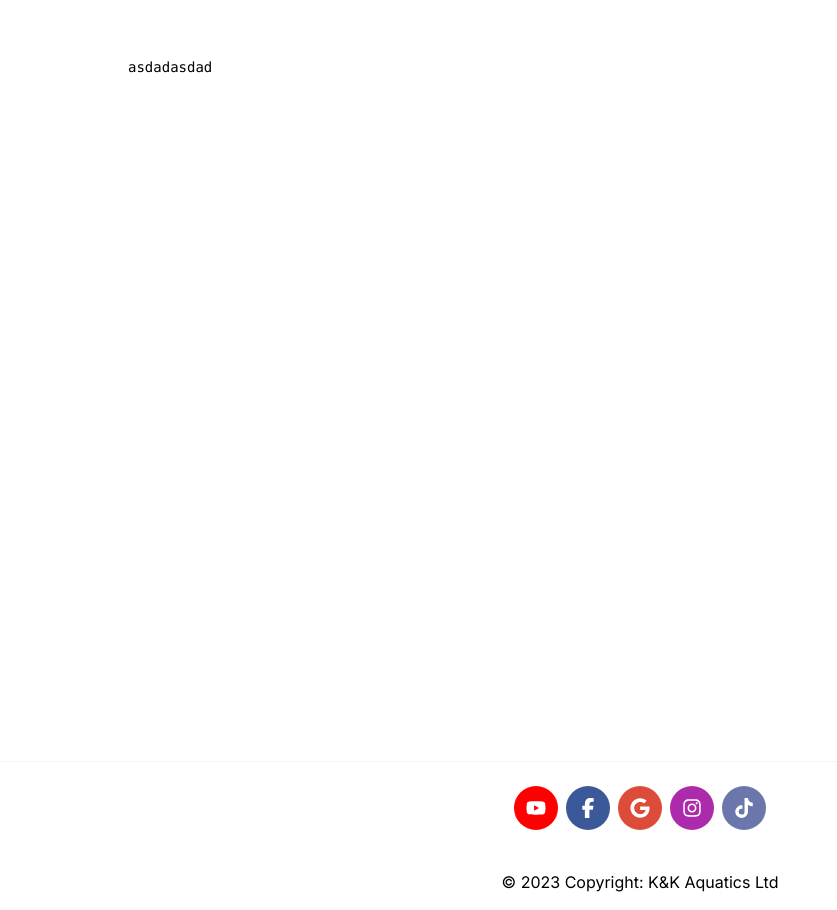
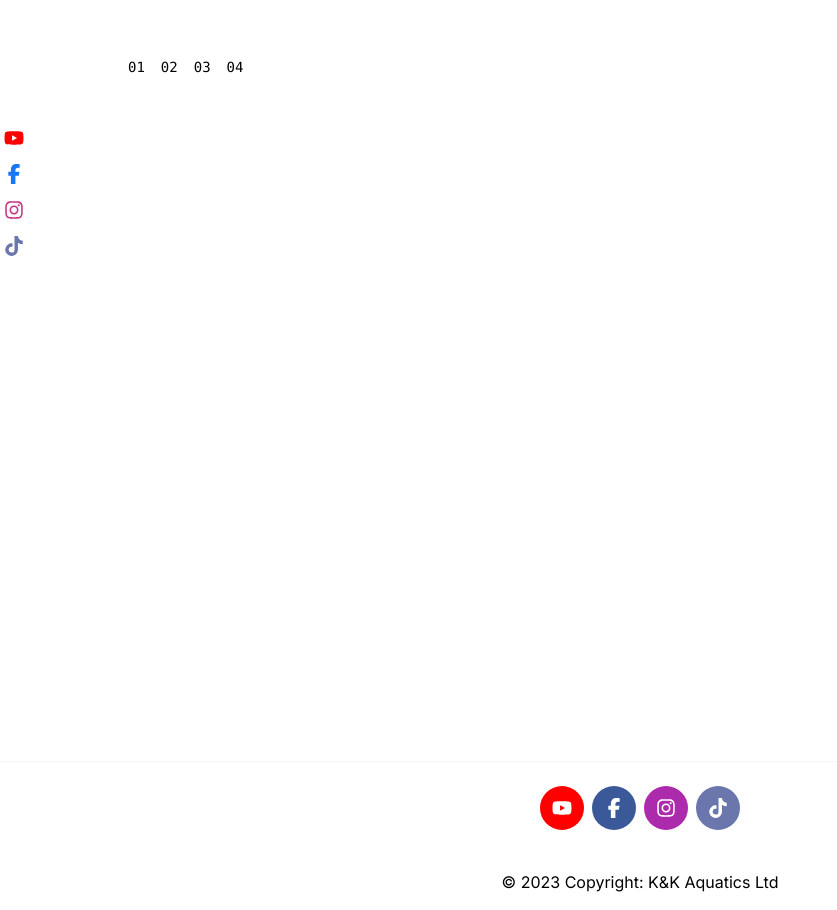
Before and after one commit to RaquelSousa/kkaquatics, a Next.js app: page / in a window 1280 px wide. Shown: the part 160-1070 px from the top of the page, without its empty margins (0-837 px from the left). Built offline with nearby package versions, Linux system fonts and the light colour scheme.

Commit message:
social media bar created

```diff
--- a/src/app/(sections)/services/page.tsx
+++ b/src/app/(sections)/services/page.tsx
@@ -1,7 +1,14 @@
 import React from "react";
 
 const Services = () => {
-  return <div>Services</div>;
+  return (
+    <div id="services" className="grid grid-cols-4 gap-4">
+      <div>01</div>
+      <div>02</div>
+      <div>03</div>
+      <div>04</div>
+    </div>
+  );
 };
 
 export default Services;
--- a/src/app/layout.tsx
+++ b/src/app/layout.tsx
@@ -4,6 +4,7 @@
 import { ThemeProvider } from "@/components/theme-provider/theme-provider";
 import Header from "@/components/header/header";
 import Footer from "@/components/footer.tsx/footer";
+import SocialMediaBar from "@/components/socialMediaBar/social-media-bar";
 
 const inter = Inter({ subsets: ["latin"] });
 
@@ -27,6 +28,7 @@
           disableTransitionOnChange
         >
           <Header />
+          <SocialMediaBar />
           {children}
           <Footer />
         </ThemeProvider>
--- a/src/app/page.tsx
+++ b/src/app/page.tsx
@@ -1,12 +1,11 @@
-import Header from "@/components/header/header";
-import { Input } from "@/components/ui/input";
+import Services from "./(sections)/services/page";
 
 export default function Home() {
   return (
     <div>
       <main className="flex min-h-screen flex-col items-center justify-between p-24">
         <div className="z-10 w-full max-w-5xl items-center justify-between font-mono text-sm lg:flex">
-          asdadasdad
+          <Services />
         </div>
       </main>
     </div>
--- a/src/components/footer.tsx/footer.tsx
+++ b/src/components/footer.tsx/footer.tsx
@@ -41,24 +41,6 @@
             </span>
           </a>
 
-          {/* google */}
-          <a
-            href="#!"
-            type="button"
-            className="rounded-full bg-[#dd4b39] p-3 uppercase leading-normal text-white shadow-dark-3 shadow-black/30 transition duration-150 ease-in-out hover:shadow-dark-1 focus:shadow-dark-1 focus:outline-none focus:ring-0 active:shadow-1"
-            data-twe-ripple-init
-            data-twe-ripple-color="light"
-          >
-            <span className="mx-auto [&>svg]:h-5 [&>svg]:w-5">
-              <svg
-                xmlns="http://www.w3.org/2000/svg"
-                fill="currentColor"
-                viewBox="0 0 488 512"
-              >
-                <path d="M488 261.8C488 403.3 391.1 504 248 504 110.8 504 0 393.2 0 256S110.8 8 248 8c66.8 0 123 24.5 166.3 64.9l-67.5 64.9C258.5 52.6 94.3 116.6 94.3 256c0 86.5 69.1 156.6 153.7 156.6 98.2 0 135-70.4 140.8-106.9H248v-85.3h236.1c2.3 12.7 3.9 24.9 3.9 41.4z" />
-              </svg>
-            </span>
-          </a>
           {/* instagram */}
           <a
             href="#!"
--- a/src/components/navigation/nav-menu.tsx
+++ b/src/components/navigation/nav-menu.tsx
@@ -13,7 +13,7 @@
       <NavigationMenu>
         <NavigationMenuList className="gap-6">
           <NavigationMenuItem>
-            <Link href="/services" legacyBehavior passHref>
+            <Link href="#services" legacyBehavior passHref>
               <NavigationMenuLink className="hover:text-primary">
                 Services
               </NavigationMenuLink>
--- /dev/null
+++ b/src/components/socialMediaBar/social-media-bar.tsx
@@ -0,0 +1,44 @@
+import React from "react";
+
+const SocialMediaBar = () => {
+  return (
+    <div className="h-auto w-8 fixed text-center top-[35vh] pl-1 pt-2 pb-2 bg-background">
+      <div className="gap-4 flex flex-col">
+        {/* youtube */}
+        <a href="#!" role="button">
+          <span className="[&>svg]:h-5 [&>svg]:w-5 [&>svg]:fill-[#ff0000]">
+            <svg xmlns="http://www.w3.org/2000/svg" viewBox="0 0 576 512">
+              <path d="M549.7 124.1c-6.3-23.7-24.8-42.3-48.3-48.6C458.8 64 288 64 288 64S117.2 64 74.6 75.5c-23.5 6.3-42 24.9-48.3 48.6-11.4 42.9-11.4 132.3-11.4 132.3s0 89.4 11.4 132.3c6.3 23.7 24.8 41.5 48.3 47.8C117.2 448 288 448 288 448s170.8 0 213.4-11.5c23.5-6.3 42-24.2 48.3-47.8 11.4-42.9 11.4-132.3 11.4-132.3s0-89.4-11.4-132.3zm-317.5 213.5V175.2l142.7 81.2-142.7 81.2z" />
+            </svg>
+          </span>
+        </a>
+        {/* facebook */}
+        <a href="#!" role="button">
+          <span className="[&>svg]:h-5 [&>svg]:w-5 [&>svg]:fill-[#1877f2]">
+            <svg xmlns="http://www.w3.org/2000/svg" viewBox="0 0 320 512">
+              <path d="M80 299.3V512H196V299.3h86.5l18-97.8H196V166.9c0-51.7 20.3-71.5 72.7-71.5c16.3 0 29.4 .4 37 1.2V7.9C291.4 4 256.4 0 236.2 0C129.3 0 80 50.5 80 159.4v42.1H14v97.8H80z" />
+            </svg>
+          </span>
+        </a>
+        {/* instagram */}
+        <a href="#!" role="button">
+          <span className="[&>svg]:h-5 [&>svg]:w-5 [&>svg]:fill-[#c13584]">
+            <svg xmlns="http://www.w3.org/2000/svg" viewBox="0 0 448 512">
+              <path d="M224.1 141c-63.6 0-114.9 51.3-114.9 114.9s51.3 114.9 114.9 114.9S339 319.5 339 255.9 287.7 141 224.1 141zm0 189.6c-41.1 0-74.7-33.5-74.7-74.7s33.5-74.7 74.7-74.7 74.7 33.5 74.7 74.7-33.6 74.7-74.7 74.7zm146.4-194.3c0 14.9-12 26.8-26.8 26.8-14.9 0-26.8-12-26.8-26.8s12-26.8 26.8-26.8 26.8 12 26.8 26.8zm76.1 27.2c-1.7-35.9-9.9-67.7-36.2-93.9-26.2-26.2-58-34.4-93.9-36.2-37-2.1-147.9-2.1-184.9 0-35.8 1.7-67.6 9.9-93.9 36.1s-34.4 58-36.2 93.9c-2.1 37-2.1 147.9 0 184.9 1.7 35.9 9.9 67.7 36.2 93.9s58 34.4 93.9 36.2c37 2.1 147.9 2.1 184.9 0 35.9-1.7 67.7-9.9 93.9-36.2 26.2-26.2 34.4-58 36.2-93.9 2.1-37 2.1-147.8 0-184.8zM398.8 388c-7.8 19.6-22.9 34.7-42.6 42.6-29.5 11.7-99.5 9-132.1 9s-102.7 2.6-132.1-9c-19.6-7.8-34.7-22.9-42.6-42.6-11.7-29.5-9-99.5-9-132.1s-2.6-102.7 9-132.1c7.8-19.6 22.9-34.7 42.6-42.6 29.5-11.7 99.5-9 132.1-9s102.7-2.6 132.1 9c19.6 7.8 34.7 22.9 42.6 42.6 11.7 29.5 9 99.5 9 132.1s2.7 102.7-9 132.1z" />
+            </svg>
+          </span>
+        </a>
+        {/* tiktok */}
+        <a href="#!" role="button">
+          <span className="[&>svg]:h-5 [&>svg]:w-5 [&>svg]:fill-[#6a76ac]">
+            <svg xmlns="http://www.w3.org/2000/svg" viewBox="0 0 448 512">
+              <path d="M448 209.9a210.1 210.1 0 0 1 -122.8-39.3V349.4A162.6 162.6 0 1 1 185 188.3V278.2a74.6 74.6 0 1 0 52.2 71.2V0l88 0a121.2 121.2 0 0 0 1.9 22.2h0A122.2 122.2 0 0 0 381 102.4a121.4 121.4 0 0 0 67 20.1z" />
+            </svg>
+          </span>
+        </a>
+      </div>
+    </div>
+  );
+};
+
+export default SocialMediaBar;
```
